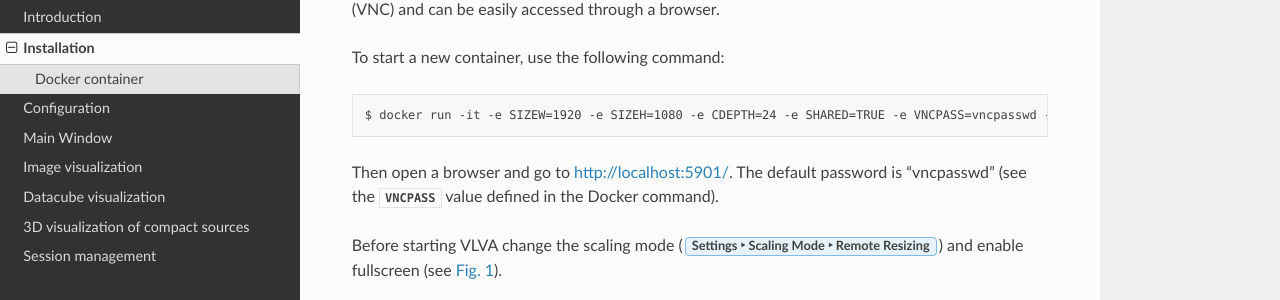
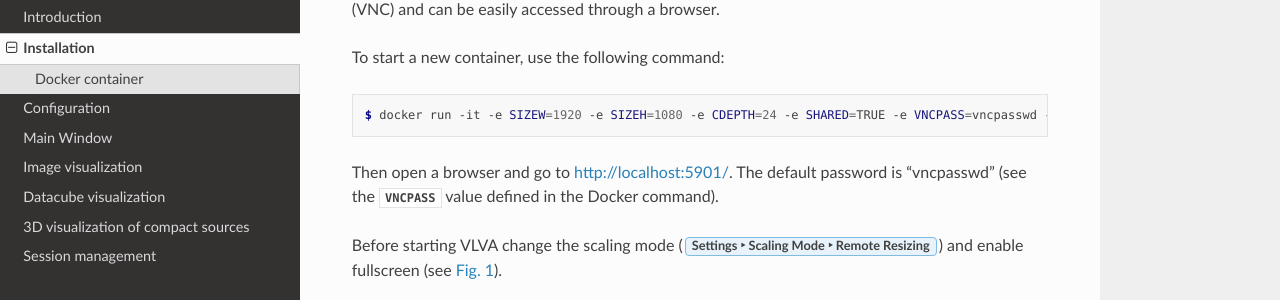
Before and after one commit to VisIVOLab/ViaLacteaVisualAnalytics-doc, a Sphinx documentation site: the page built from source/install.rst, in a window 1280 px wide and 900 px high. Shown: the part 410-710 px from the top of the window. Built offline with Sphinx 7.4.7 and the Read the Docs theme 2.0.0, drawn with Linux system fonts in a browser that asks for light colours.

Commit message:
Minor changes

```diff
--- a/source/install.rst
+++ b/source/install.rst
@@ -12,7 +12,7 @@
 
 To start a new container, use the following command:
 
-::
+.. code-block:: console
 
     $ docker run -it -e SIZEW=1920 -e SIZEH=1080 -e CDEPTH=24 -e SHARED=TRUE -e VNCPASS=vncpasswd -p 5901:5901 neaniasspace/vialacteavisualanalytics:latest
 
```
Also changed, not shown: source/images.rst (+2 -9 lines).
